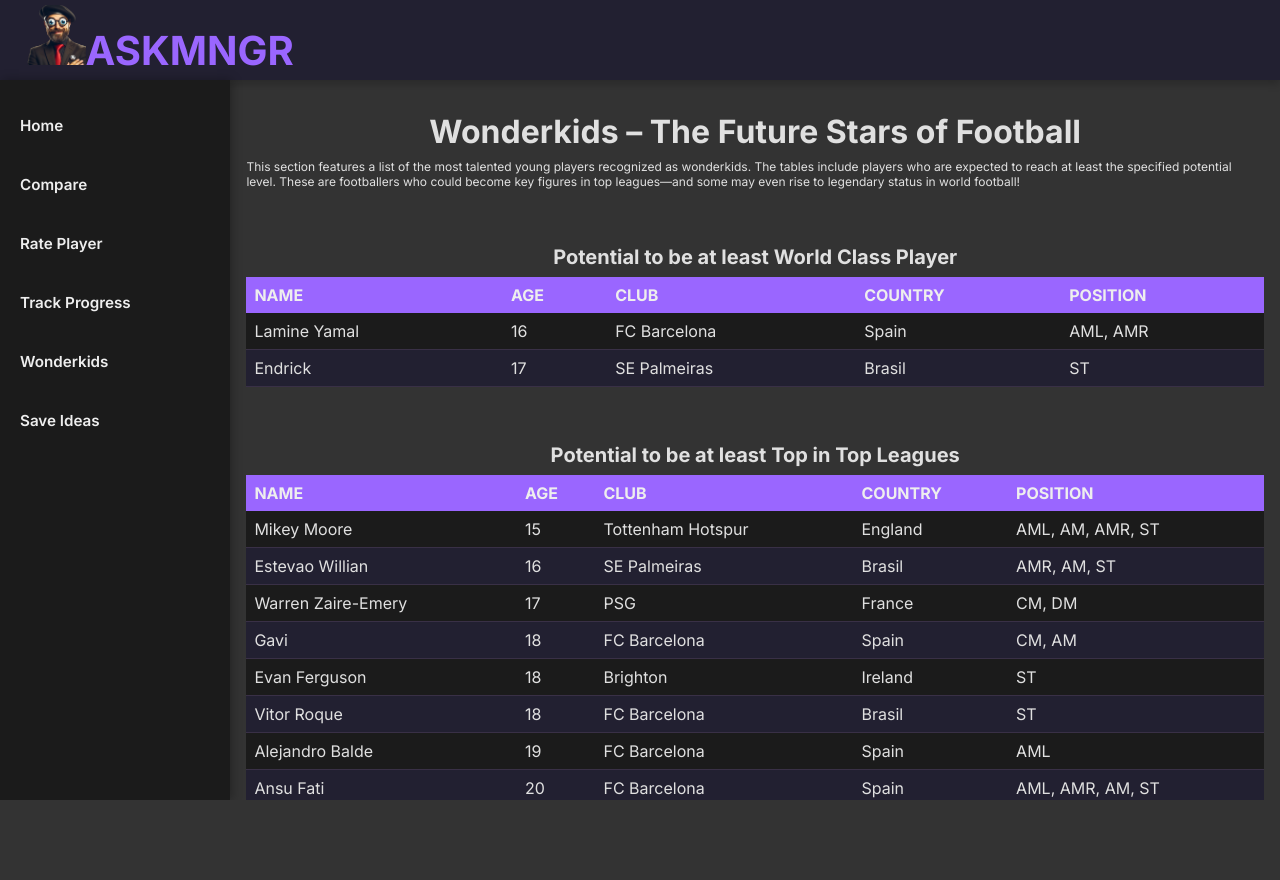
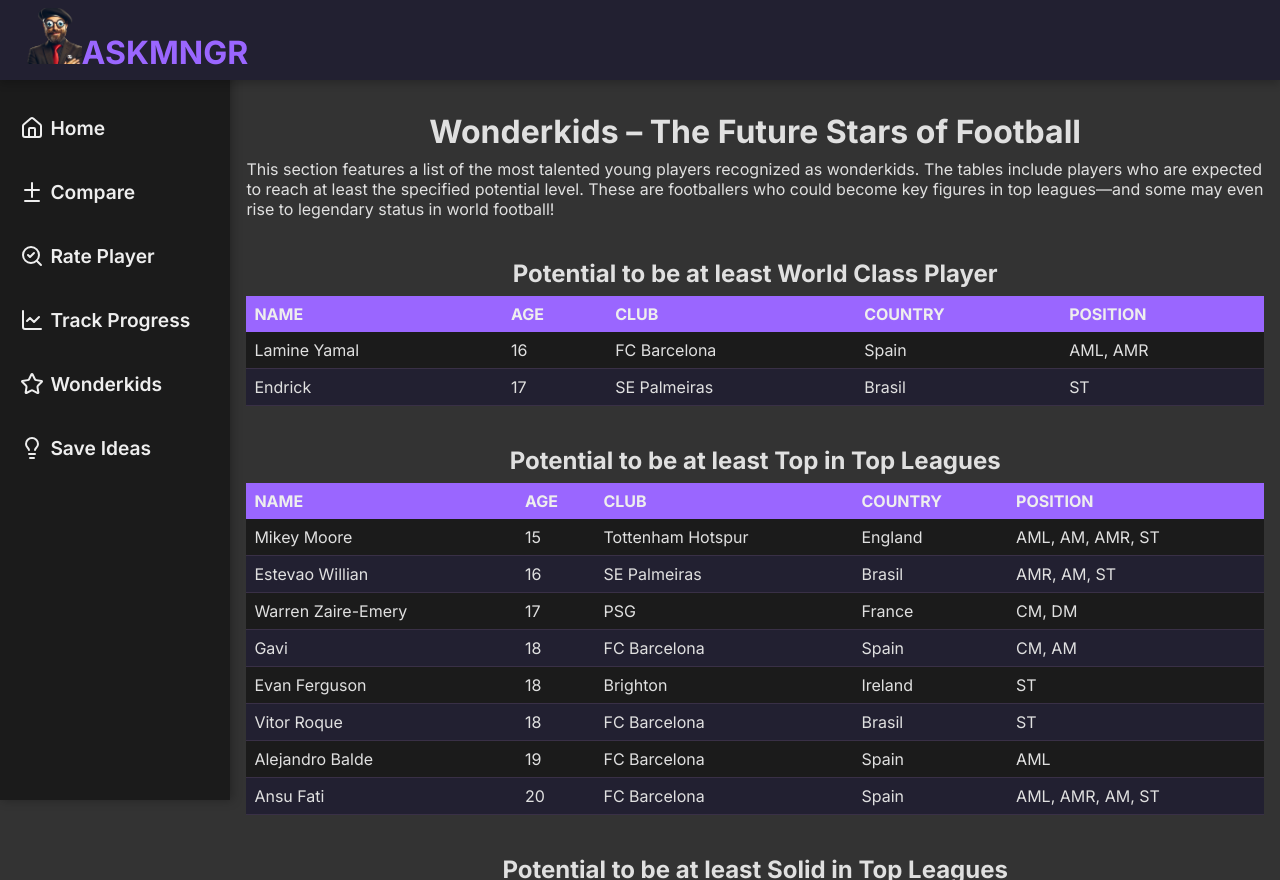
Before and after one commit to Efkey2137/fmApp, a React (Create React App) app: page /wonderkids in a window 1280 px wide. Before the commit the page ends 800 px from the top, so only its background shows below. Built offline with nearby package versions, Linux system fonts and the light colour scheme; the HTML template or start-up script is replaced by a standard one.

Commit message:
Change font more responsive, icons in menu

```diff
--- a/src/App.css
+++ b/src/App.css
@@ -18,15 +18,15 @@ body {
 }
 
 .App {
-  display: grid;
-  grid-template-rows: 10dvh auto;
-  grid-template-columns: 18dvw auto;
+  display: flex;
+  flex-direction: row;
   height: 100vh;
+  margin-top: 10dvh;
+  user-select: none;
 }
 
 /* HEADER SETTINGS */
 .App-header {
-  grid-column: 1 / -1;
   display: flex;
   align-items: center;
   justify-content: space-between;
@@ -34,18 +34,23 @@ body {
   height: 10dvh;
   box-shadow: 0 4px 8px rgba(0, 0, 0, 0.2);
   padding: 0 2dvw;
+  width: 100%;
+  position: fixed;
+  top: 0;
+  z-index: 10;
 }
 
 .App-logo {
-  font-size: 2.5rem;
+  font-size: 2rem;
   font-weight: bold;
   text-transform: uppercase;
   color: #9a66ff;
   text-decoration: none;
 }
-.logo-img{
-  width: 7.5dvh;
-  height: 7.5dvh;
+
+.logo-img {
+  width: 7dvh;
+  height: 7dvh;
 }
 
 .menu-toggle {
@@ -57,16 +62,18 @@ body {
 
 /* MENU SETTINGS */
 .menu {
-  grid-row: 2;
-  grid-column: 1;
   background-color: #1b1b1b;
   display: flex;
   flex-direction: column;
   align-items: flex-start;
-  width: 100%;
-  padding-top: 2dvh;
+  width: 18dvw;
+  height: 100vh;
+  padding-top: 12dvh; /* Adjust for fixed header height */
   box-shadow: 2px 0 10px rgba(0, 0, 0, 0.3);
   overflow-y: auto;
+  position: fixed;
+  top: 0;
+  left: 0;
 }
 
 .menu ul {
@@ -86,9 +93,15 @@ body {
   color: #eeeeee;
   text-decoration: none;
   padding: 2.5dvh;
-  font-size: 1.9dvh;
+  font-size: 1.2rem;
   font-weight: 600;
   transition: all 0.3s ease-in-out;
+  display: flex;
+  align-items: center;
+}
+
+.App-link svg {
+  margin-right: 0.5dvw;
 }
 
 .App-link:hover {
@@ -99,10 +112,11 @@ body {
 
 /* MAIN CONTENT */
 main {
-  grid-column: 2;
-  grid-row: 2;
+  margin-left: 18dvw; /* Same width as the menu */
+  padding-top: 10dvh; /* Adjust for fixed header height */
   padding: 2dvh;
   overflow-y: auto;
+  width: calc(100% - 18dvw); /* Take up remaining space */
 }
 
 /* Custom scrollbar */
@@ -122,26 +136,31 @@ main::-webkit-scrollbar-thumb {
 main::-webkit-scrollbar-thumb:hover {
   background: #7a50cc;
 }
+
 /* WONDERKIDS PAGE */
-.wonderkids{
+.wonderkids {
   display: flex;
-  flex-direction: column;;
+  flex-direction: column;
   width: 100%;
   text-align: center;
 }
-.wonderkids h1{
-  font-size: 4dvh;
+
+.wonderkids h1 {
+  font-size: 2rem;
   margin-top: 2dvh;
 }
-.wonderkids p{
+
+.wonderkids p {
   text-align: left;
-  font-size: 1.5dvh;
+  font-size: 1rem;
   margin-top: 1dvh;
 }
-.wonderkids-table-container{
+
+.wonderkids-table-container {
   overflow-x: auto;
   margin-top: 5dvh;
 }
+
 .wonderkids-table-container::-webkit-scrollbar {
   height: 8px;
 }
@@ -159,80 +178,113 @@ main::-webkit-scrollbar-thumb:hover {
   background: #7a50cc;
 }
 
-
-.wonderkids-table-container h2{
-  font-size: 2.5dvh;
-  margin-top: 2dvh;
+.wonderkids-table-container h2 {
+  font-size: 1.5rem;
+  margin: 0 0 1dvh 0;
 }
 
-.wonderkids-table{
+.wonderkids-table {
   margin-top: 1dvh;
   width: 100%;
   border-collapse: collapse;
   text-align: left;
+  user-select: text;
 }
-.wonderkids-table th{
+
+.wonderkids-table th {
   background-color: #9a66ff;
   color: #eeeeee;
   padding: 1dvh;
   text-align: left;
 }
-.wonderkids-table td{
+
+.wonderkids-table td {
   padding: 1dvh;
   border-bottom: 1px solid #393046;
 }
-.wonderkids-table tr:hover{
-  background-color: #393046;
+
+.wonderkids-table tr:hover {
+  background-color: #393046 !important;
   cursor: pointer;
 }
-.wonderkids-table tr:nth-child(even){
+
+.wonderkids-table tr:nth-child(even) {
   background-color: #222031;
 }
-.wonderkids-table tr:nth-child(odd){
+
+.wonderkids-table tr:nth-child(odd) {
   background-color: #1b1b1b;
 }
 
 /* SaveIdeas Page */
-.save-ideas-container{
+.save-ideas-container {
   display: flex;
   flex-direction: column;
   width: 100%;
 }
-.save-ideas-container h1{
-  font-size: 4dvh;
+
+.save-ideas-container h1 {
+  font-size: 2.5rem;
   margin-top: 2dvh;
   text-align: center;
 }
-.save-ideas{
+
+.save-ideas {
   display: flex;
   flex-direction: column;
   width: 100%;
   text-align: center;
 }
-.save-ideas-category{
+
+.save-ideas-category {
   display: flex;
   flex-direction: column;
   margin-top: 2dvh;
   padding-bottom: 2dvh;
   border-bottom: 4px solid #7a50cc;
 }
-.save-ideas-category h2{
+
+.save-ideas-category h2 {
   color: #c6a9ff;
-  font-size: 3dvh;
+  font-size: 1.875rem;
   margin-top: 2dvh;
 }
-.title{
-  font-size: 2.5dvh;
+
+.title {
+  font-size: 1.5625rem;
   margin-top: 2dvh;
-
 }
-
 
 /* MOBILE VERSIONS */
 @media (max-width: 768px) {
   .App {
-    display: flex;
     flex-direction: column;
+  }
+
+  .menu {
+    width: 100%;
+    height: 100vh;
+    position: fixed;
+    top: 0;
+    left: 0;
+    z-index: 9;
+    transform: translateX(-100%);
+    transition: transform 0.3s ease-in-out;
+  }
+
+  .menu.active {
+    transform: translateX(0);
+  }
+
+  main {
+    margin-left: 0;
+    width: 100%;
+    transition: opacity 0.3s ease-in-out;
+  }
+
+  .menu.active ~ main {
+    opacity: 0.5;
+    pointer-events: none;
   }
 
   .menu-toggle {
@@ -246,6 +298,7 @@ main::-webkit-scrollbar-thumb:hover {
     border: none;
     cursor: pointer;
     position: relative;
+    z-index: 11;
   }
 
   .menu-toggle .bar {
@@ -268,22 +321,6 @@ main::-webkit-scrollbar-thumb:hover {
     transform: translateY(-1.5dvh) rotate(-45deg);
   }
 
-  .menu {
-    position: absolute;
-    top: 10dvh;
-    left: 0;
-    width: 100%;
-    background: #1b1b1b;
-    display: none;
-    flex-direction: column;
-    align-items: center;
-    padding: 2dvh 0;
-  }
-
-  .menu.active {
-    display: flex;
-  }
-
   .menu ul {
     display: flex;
     flex-direction: column;
@@ -295,7 +332,13 @@ main::-webkit-scrollbar-thumb:hover {
   }
 
   .App-link {
-    font-size: 2dvh;
+    font-size: 1.875rem;
     padding: 1.5dvh 2dvw;
+    text-align: center;
+    justify-content: center;
+  }
+
+  .App-link svg {
+    display: none;
   }
 }
--- a/src/components/Menu.tsx
+++ b/src/components/Menu.tsx
@@ -1,5 +1,7 @@
 import React from "react";
 import { Link } from "react-router-dom";
+import { House, Diff, Star, ChartLine, Lightbulb, SearchCheck  } from 'lucide-react';
+
 
 interface MenuProps {
   menuOpen: boolean;
@@ -12,12 +14,12 @@ const Menu: React.FC<MenuProps> = ({ menuOpen, setMenuOpen }) => {
   return (
     <nav className={`menu ${menuOpen ? "active" : ""}`}>
       <ul>
-        <li><Link to="/" className="App-link" onClick={handleCloseMenu}>Home</Link></li>
-        <li><Link to="/compare" className="App-link" onClick={handleCloseMenu}>Compare</Link></li>
-        <li><Link to="/rate-player" className="App-link" onClick={handleCloseMenu}>Rate Player</Link></li>
-        <li><Link to="/track-progress" className="App-link" onClick={handleCloseMenu}>Track Progress</Link></li>
-        <li><Link to="/wonderkids" className="App-link" onClick={handleCloseMenu}>Wonderkids</Link></li>
-        <li><Link to="/save-ideas" className="App-link" onClick={handleCloseMenu}>Save Ideas</Link></li>
+        <li><Link to="/" className="App-link" onClick={handleCloseMenu}><House/>Home</Link></li>
+        <li><Link to="/compare" className="App-link" onClick={handleCloseMenu}><Diff/>Compare</Link></li>
+        <li><Link to="/rate-player" className="App-link" onClick={handleCloseMenu}><SearchCheck />Rate Player</Link></li>
+        <li><Link to="/track-progress" className="App-link" onClick={handleCloseMenu}><ChartLine/>Track Progress</Link></li>
+        <li><Link to="/wonderkids" className="App-link" onClick={handleCloseMenu}><Star/>Wonderkids</Link></li>
+        <li><Link to="/save-ideas" className="App-link" onClick={handleCloseMenu}><Lightbulb/>Save Ideas</Link></li>
       </ul>
     </nav>
   );
```
